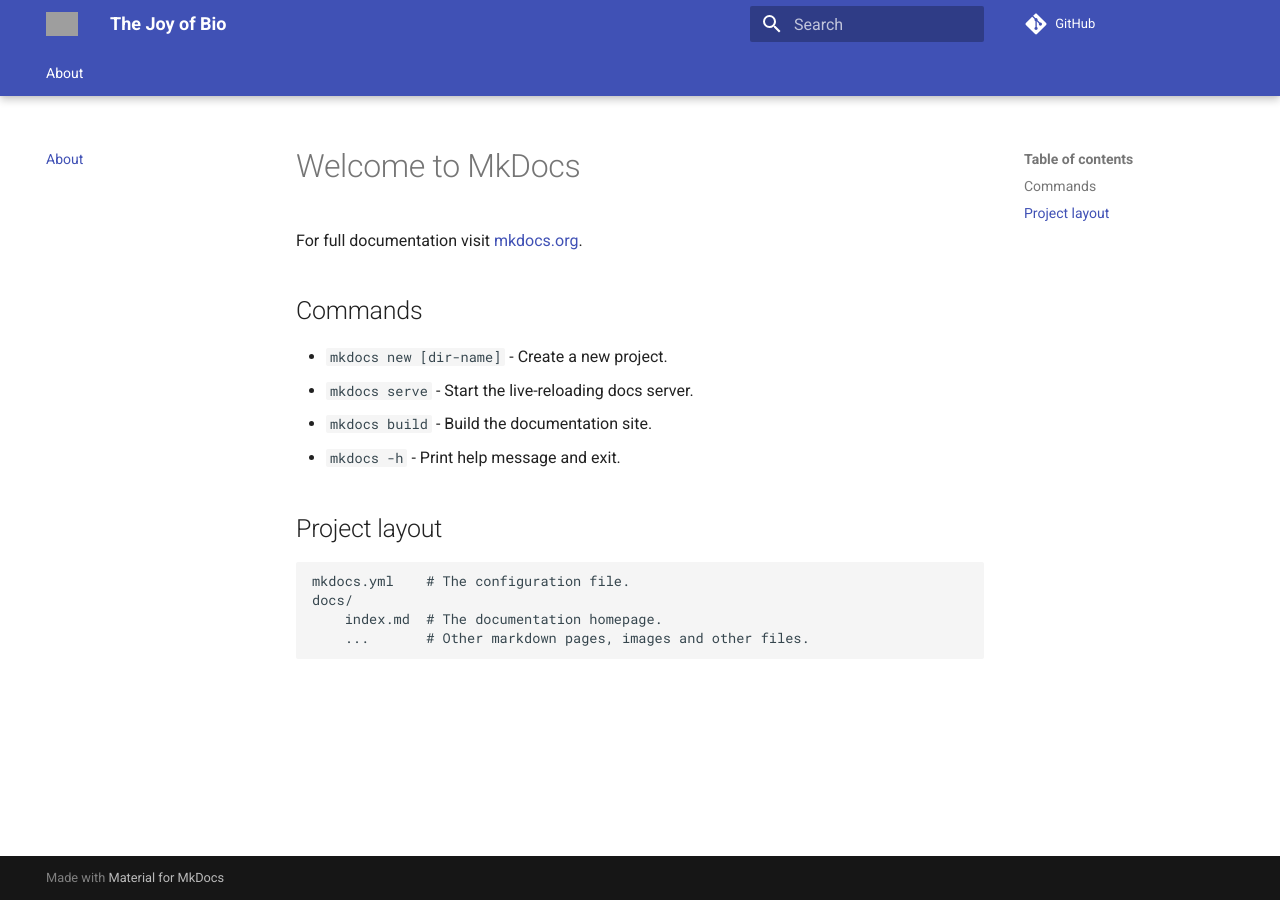
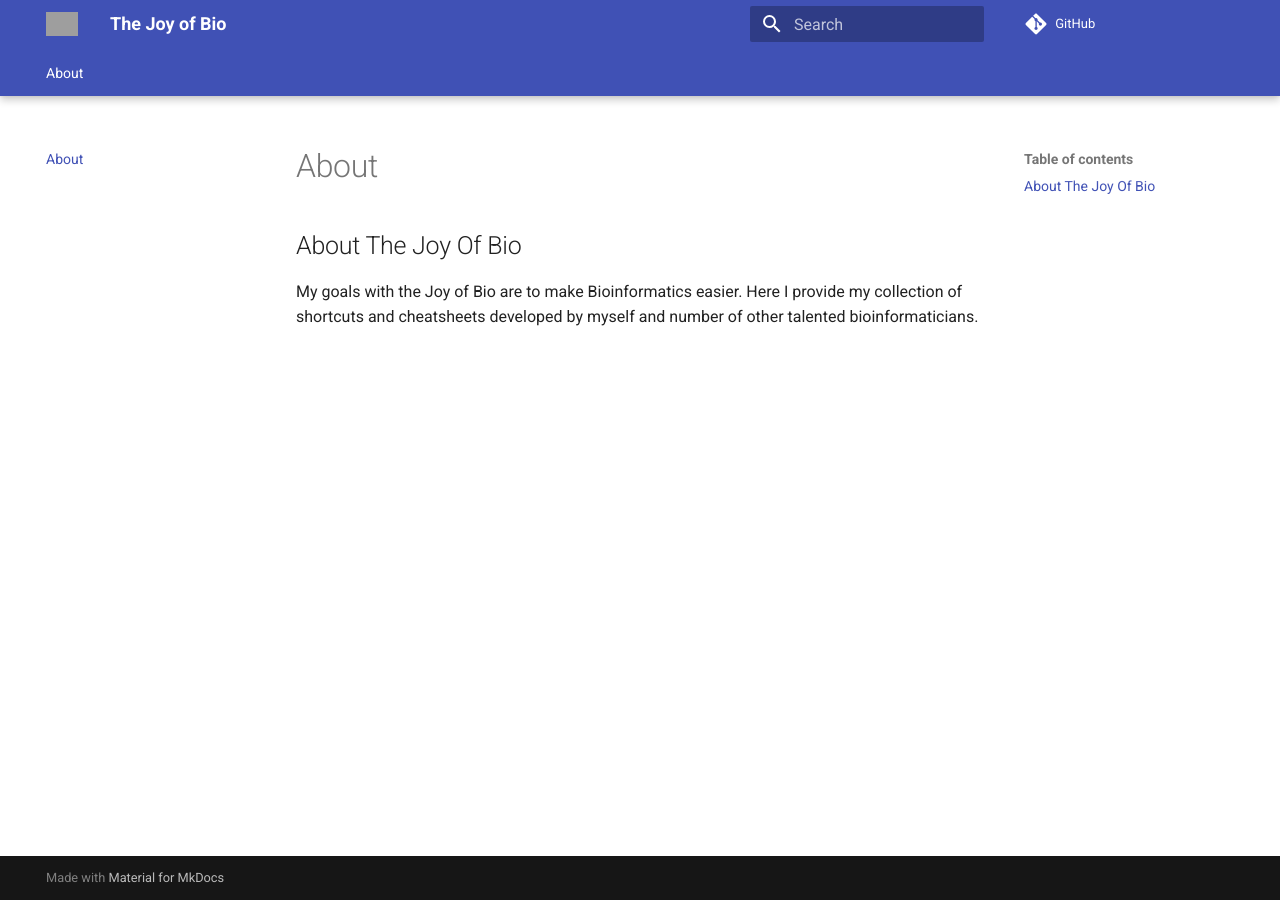
Before and after one commit to BioNomad/joy_of_bio, an MkDocs documentation site: the page built from docs/index.md, in a window 1280 px wide. Built offline with MkDocs 1.6.1 and Material for MkDocs 9.7.7, drawn with Linux system fonts in a browser that asks for light colours; comment, search, counter and statistics services are not loaded; grey boxes are pictures that could not be loaded.

Commit message:
Update index.md

```diff
--- a/docs/index.md
+++ b/docs/index.md
@@ -1,17 +1,3 @@
-# Welcome to MkDocs
+## About The Joy Of Bio
 
-For full documentation visit [mkdocs.org](https://www.mkdocs.org).
-
-## Commands
-
-* `mkdocs new [dir-name]` - Create a new project.
-* `mkdocs serve` - Start the live-reloading docs server.
-* `mkdocs build` - Build the documentation site.
-* `mkdocs -h` - Print help message and exit.
-
-## Project layout
-
-    mkdocs.yml    # The configuration file.
-    docs/
-        index.md  # The documentation homepage.
-        ...       # Other markdown pages, images and other files.
+My goals with the Joy of Bio are to make Bioinformatics easier. Here I provide my collection of shortcuts and cheatsheets developed by myself and number of other talented bioinformaticians.
```
